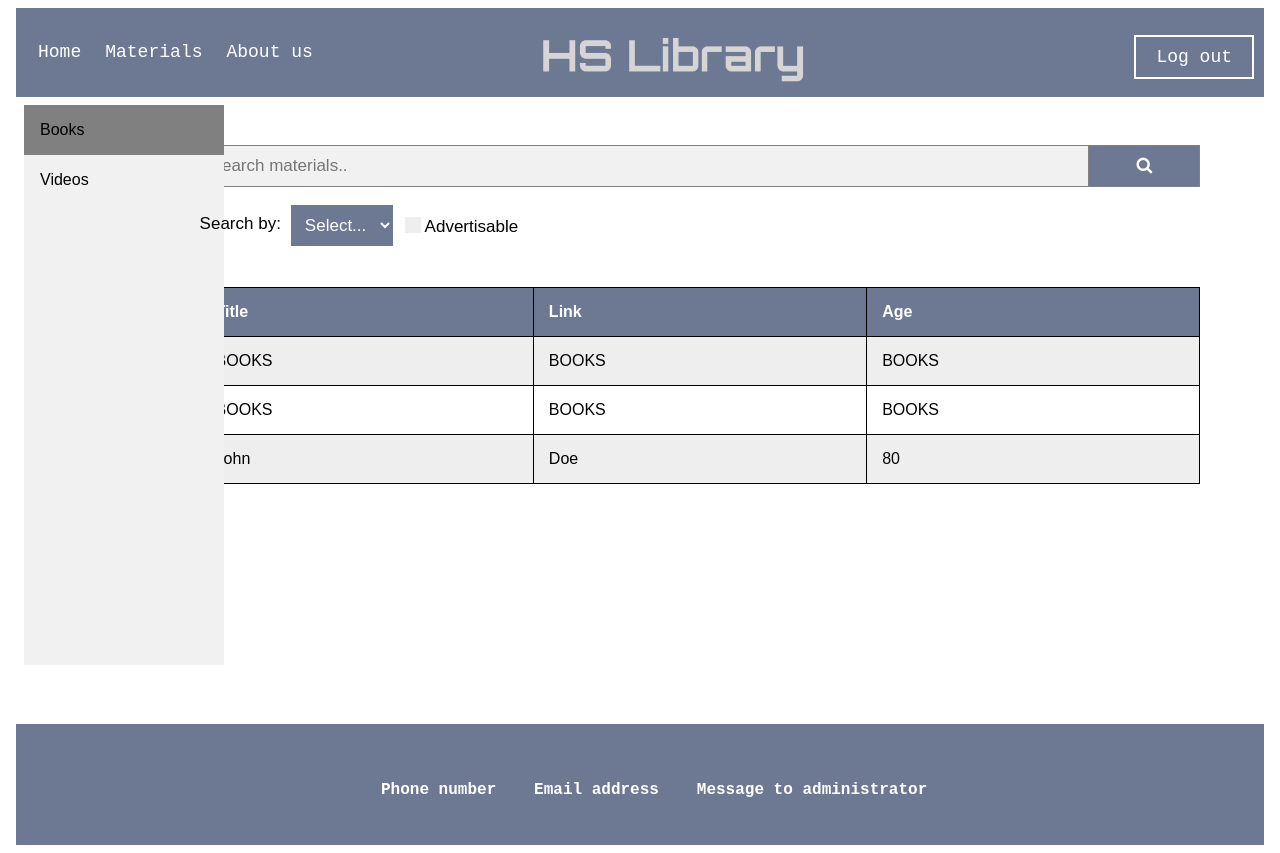
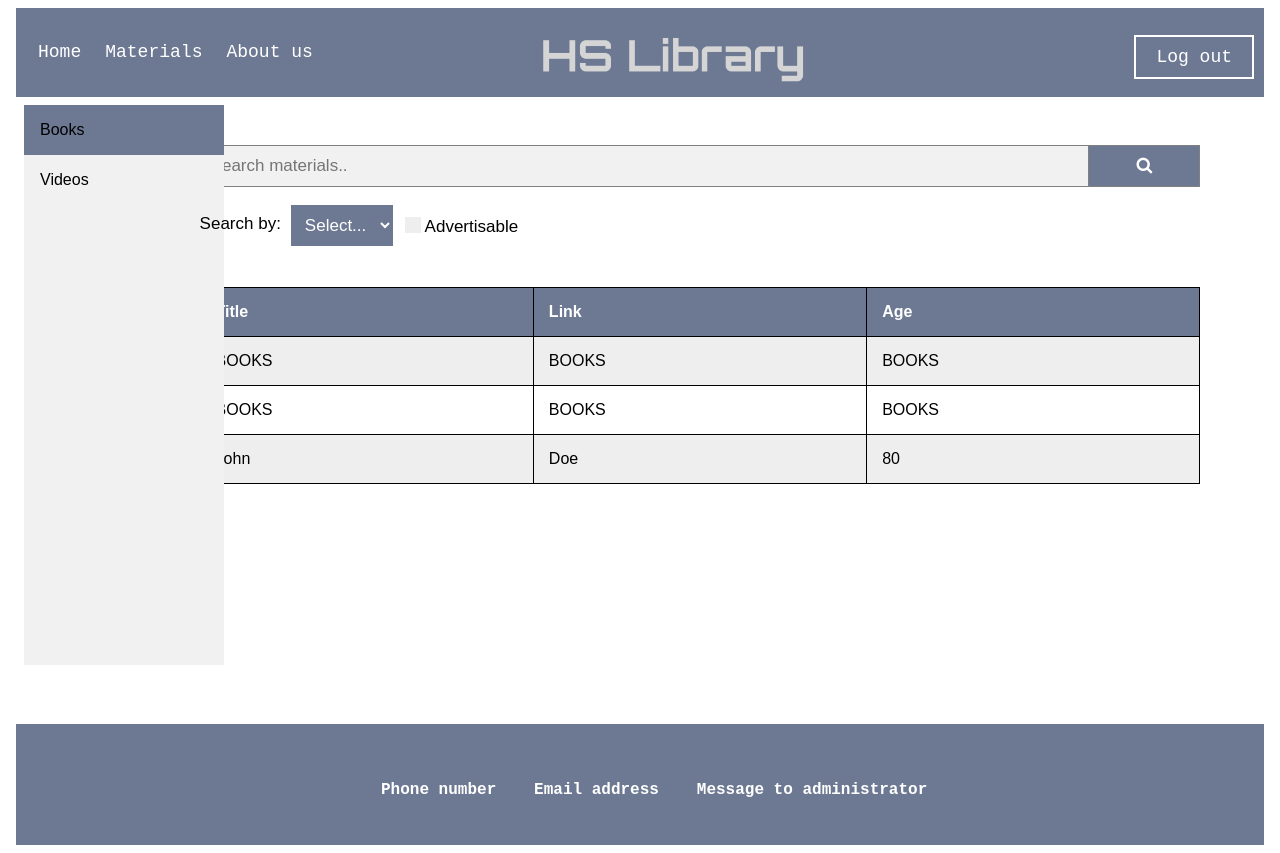
Before and after one commit to AmmarBerkovic/HSS, an Angular app: page /materials in a window 1280 px wide. Shown: the top 853 px of the page. Built offline with nearby package versions, Linux system fonts and the light colour scheme.

Commit message:
Sidebar correction

```diff
--- a/src/app/materials/materials.component.css
+++ b/src/app/materials/materials.component.css
@@ -209,12 +209,12 @@ select {
 }
 
 .sidebar a.active {
-  background-color: #4caf50;
+  background-color: #6d7993;
   color: white;
 }
 
 .sidebar a:hover:not(.active) {
-  background-color: #555;
+  background-color: #6d7993;
   color: white;
 }
 /*grid*/
--- a/src/app/materials/materials.component.html
+++ b/src/app/materials/materials.component.html
@@ -7,8 +7,8 @@
 <body>
 
     <div class="sidebar">
-      <a (click)='bookSectionLayout()' [ngStyle]="{'background-color' : activeLayout ? 'grey' : ''}">Books</a>
-      <a (click)='videoSectionLayout()' [ngStyle]="{'background-color' : !activeLayout ? 'grey' : ''}">Videos</a>
+      <a (click)='bookSectionLayout()' [ngStyle]="{'background-color' : activeLayout ? '#6d7993' : ''}">Books</a>
+      <a (click)='videoSectionLayout()' [ngStyle]="{'background-color' : !activeLayout ? '#6d7993' : ''}">Videos</a>
     </div>
   <div class="wholeForm">
     <app-books-form *ngIf="activeLayout"></app-books-form>
```
